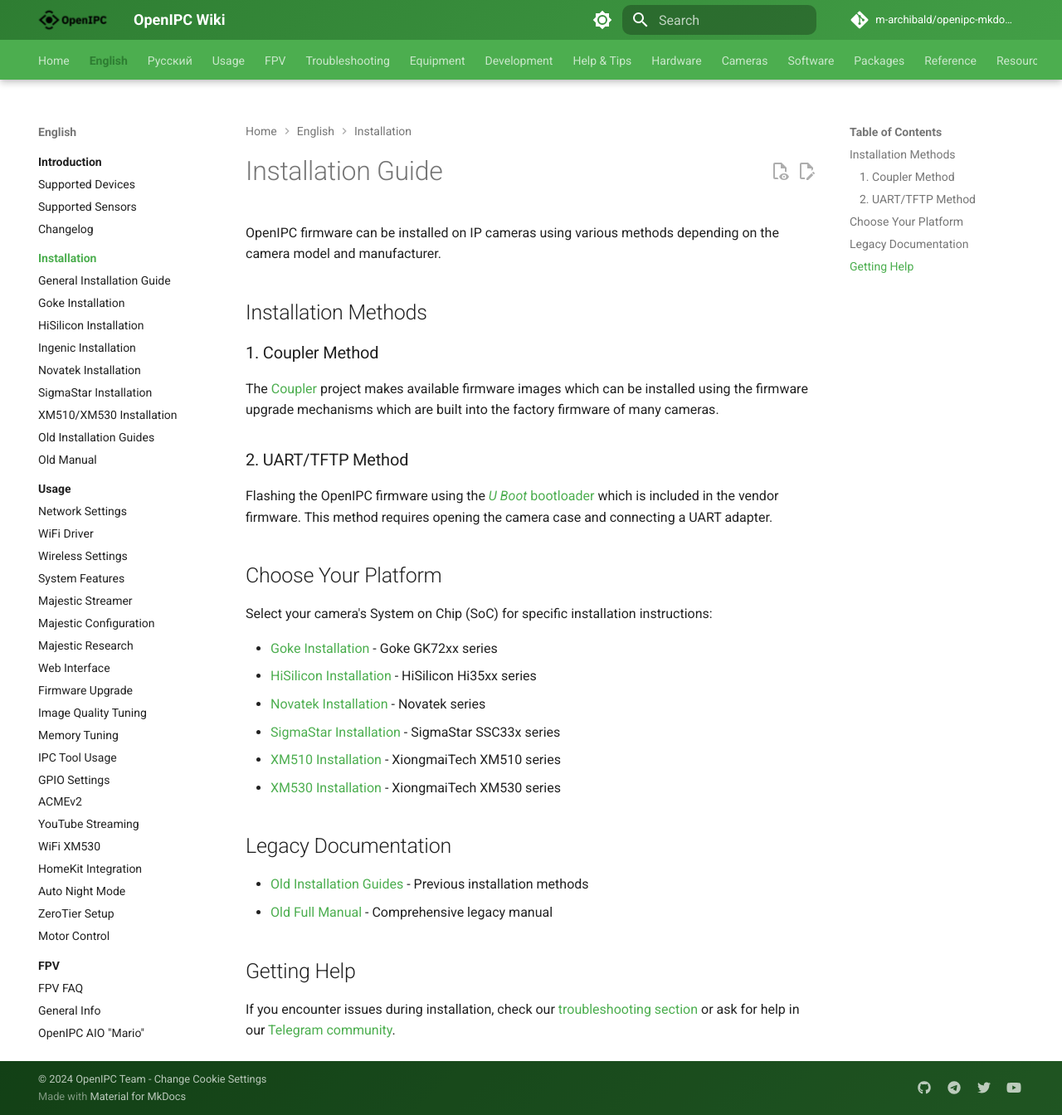
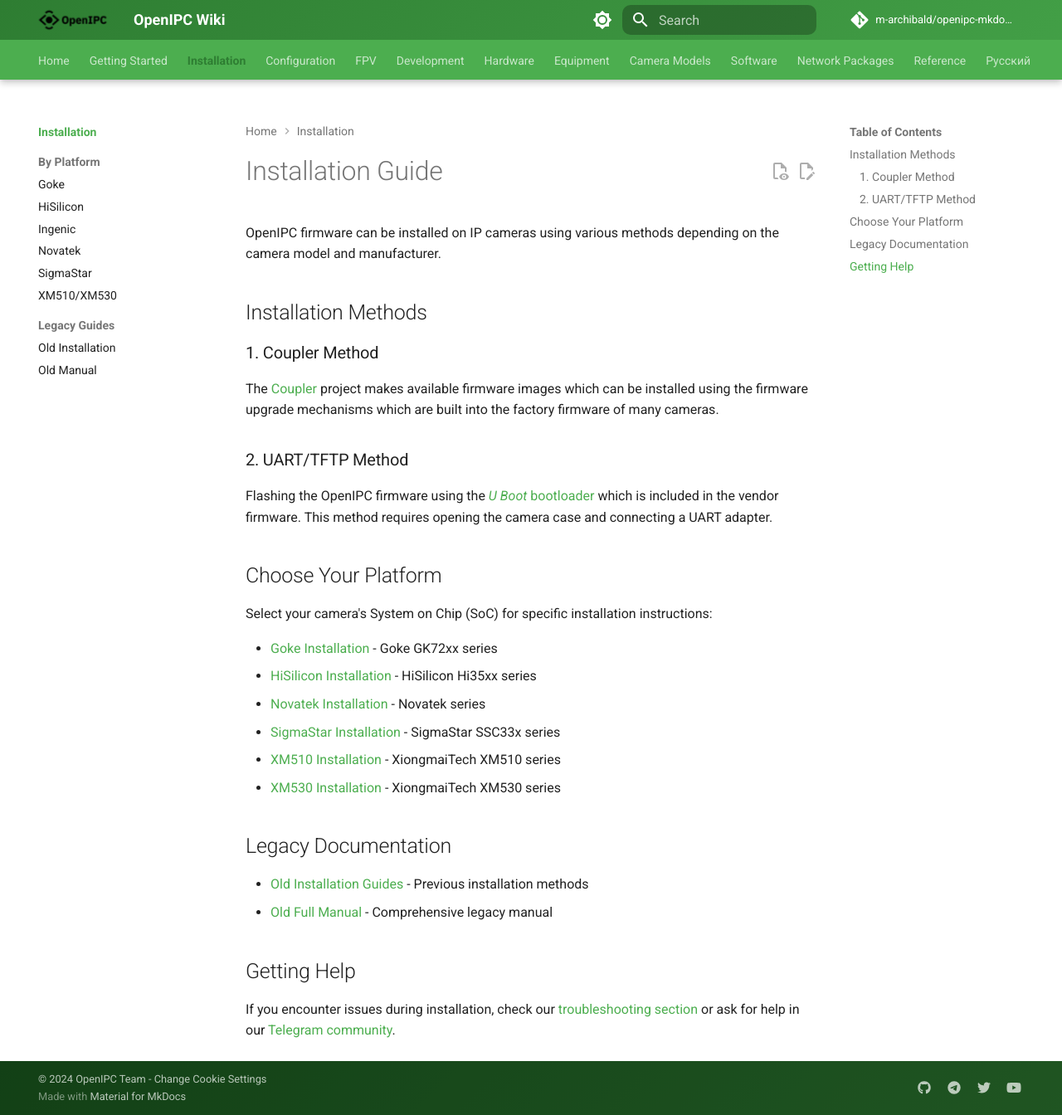
Before and after one commit to m-archibald/openipc-mkdocs-wiki, an MkDocs documentation site: the page built from docs/en/installation/index.md, in a window 1280 px wide and 1344 px high. Shown: the whole window at 83% size. Built offline with MkDocs 1.6.1 and Material for MkDocs 9.7.7, drawn with Linux system fonts in a browser that asks for light colours; comment, search, counter and statistics services are not loaded; the version menu is left out; some of the changed lines change nothing that is shown.

Commit message:
Improve navigation organization
- Reorganize navigation with logical user flow
- Group related items together (Getting Started, Configuration, etc.)
- Remove duplicate navigation entries
- Better categorization for easier browsing
- Improve Russian section organization

```diff
--- a/mkdocs.yml
+++ b/mkdocs.yml
@@ -104,96 +104,97 @@
 # Page tree
 nav:
   - Home: index.md
-  - English:
-    - Introduction:
-      - About OpenIPC: en/introduction/index.md
-      - Supported Devices: en/introduction/supported-devices.md
-      - Supported Sensors: en/introduction/supported-sensors.md
-      - Changelog: en/introduction/changelog.md
-    - Installation:
-      - Overview: en/installation/index.md
-      - General Installation Guide: en/installation/guide.md
-      - Goke Installation: en/installation/goke.md
-      - HiSilicon Installation: en/installation/hisilicon.md
-      - Ingenic Installation: en/installation/ingenic.md
-      - Novatek Installation: en/installation/novatek.md
-      - SigmaStar Installation: en/installation/sigmastar.md
-      - XM510/XM530 Installation: en/installation/xm530.md
-      - Old Installation Guides: en/installation/old.md
+  - Getting Started:
+    - About OpenIPC: en/introduction/index.md
+    - Quick Start: en/installation/guide.md
+    - Supported Devices: en/introduction/supported-devices.md
+    - Supported Sensors: en/introduction/supported-sensors.md
+  - Installation:
+    - Overview: en/installation/index.md
+    - By Platform:
+      - Goke: en/installation/goke.md
+      - HiSilicon: en/installation/hisilicon.md
+      - Ingenic: en/installation/ingenic.md
+      - Novatek: en/installation/novatek.md
+      - SigmaStar: en/installation/sigmastar.md
+      - XM510/XM530: en/installation/xm530.md
+    - Legacy Guides:
+      - Old Installation: en/installation/old.md
       - Old Manual: en/installation/old-manual.md
-    - Usage:
-      - Overview: en/usage/index.md
-      - Network Settings: en/usage/network-settings.md
+  - Configuration:
+    - Network Settings: en/usage/network-settings.md
+    - WiFi & Wireless:
       - WiFi Driver: en/usage/adding-wifi-driver.md
       - Wireless Settings: en/usage/wireless-settings.md
-      - System Features: en/usage/system-features.md
+    - Video Streaming:
       - Majestic Streamer: en/usage/majestic-streamer.md
       - Majestic Configuration: en/usage/majestic-config.md
       - Majestic Research: en/usage/majestic-research.md
+      - Image Quality: en/usage/image-quality-tuning.md
+      - YouTube Streaming: en/usage/youtube-streaming.md
+      - HomeKit Integration: en/usage/homekit-integration.md
+      - Auto Night Mode: en/usage/auto-night-mode.md
+    - System Management:
+      - System Features: en/usage/system-features.md
       - Web Interface: en/usage/web-interface.md
       - Firmware Upgrade: en/usage/sysupgrade.md
-      - Image Quality Tuning: en/usage/image-quality-tuning.md
       - Memory Tuning: en/usage/memory-tuning.md
-      - IPC Tool Usage: en/usage/ipctool.md
+      - IPC Tool: en/usage/ipctool.md
       - GPIO Settings: en/usage/gpio-settings.md
+      - Motor Control: en/usage/motors.md
+    - Network Services:
       - ACMEv2: en/usage/acme-v2.md
-      - YouTube Streaming: en/usage/youtube-streaming.md
+      - ZeroTier Setup: en/usage/zerotier.md
       - WiFi XM530: en/usage/wifi-xm530.md
-      - HomeKit Integration: en/usage/homekit-integration.md
-      - Auto Night Mode: en/usage/auto-night-mode.md
-      - ZeroTier Setup: en/usage/zerotier.md
-      - Motor Control: en/usage/motors.md
-    - FPV:
-      - FPV Overview: en/fpv/index.md
+  - FPV:
+    - FPV Overview: en/fpv/index.md
+    - Getting Started:
       - FPV FAQ: en/fpv/faq.md
       - General Info: en/fpv/general.md
-      - OpenIPC AIO "Mario": en/fpv/aio-mario.md
-      - OpenIPC AIO "UltraSight": en/fpv/aio-ultrasight.md
-      - OpenIPC AIO "Thinker": en/fpv/aio-thinker.md
       - Step-by-Step Guide: en/fpv/step-by-step.md
       - From Buy to Fly: en/fpv/buy-to-fly.md
-      - OpenIPC as FPV System: en/fpv/system.md
-      - SigmaStar FPV Devices: en/fpv/sigmastar.md
+    - OpenIPC FPV Systems:
+      - AIO "Mario": en/fpv/aio-mario.md
+      - AIO "UltraSight": en/fpv/aio-ultrasight.md
+      - AIO "Thinker": en/fpv/aio-thinker.md
+      - FPV System: en/fpv/system.md
+      - SigmaStar FPV: en/fpv/sigmastar.md
       - OpenIPC Alliance: en/fpv/alliance.md
-      - Ubuntu Groundstation: en/fpv/gs-ubuntu.md
-      - Orange Pi 5 Groundstation: en/fpv/gs-orange-pi5.md
+    - Ground Stations:
+      - Ubuntu: en/fpv/gs-ubuntu.md
+      - Orange Pi 5: en/fpv/gs-orange-pi5.md
       - Orange Pi 5 VRX: en/fpv/orange-pi-5-vrx.md
+      - Radxa: en/fpv/radxa.md
+    - FPV Resources:
       - FPV Videos: en/fpv/videos.md
       - RunCam WiFiLink: en/fpv/runcam-wifilink.md
-      - Radxa Groundstation: en/fpv/radxa.md
       - MAVFWD Tool: en/fpv/mavfwd.md
-    - Troubleshooting:
-      - Network Issues Hi35xx: en/troubleshooting/network-hi35xx.md
-      - Majestic Issues: en/troubleshooting/majestic.md
-      - SigmaStar Unbrick: en/troubleshooting/sigmastar-unbrick.md
-      - Ingenic T31 Unbrick: en/troubleshooting/ingenic-t31-unbrick.md
-    - Equipment:
-      - Flashing Equipment: en/equipment/flashing.md
+  - Development:
+    - Overview: en/development/index.md
+    - Build System:
+      - NFS Boot: en/development/nfs-boot.md
+      - Kernel Configuration: en/development/kernel.md
+      - Buildroot Packages: en/development/buildroot-packages.md
+      - Firmware Development: en/development/firmware.md
+    - Hardware Support:
+      - FFmpeg Usage: en/development/ffmpeg.md
+      - Supported Sensors: en/development/sensors.md
+      - Visual Sensor ID: en/development/visual-sensor-id.md
+      - Adding USB Driver: en/development/adding-usb-driver.md
+  - Hardware:
+    - Manufacturers:
+      - SoC: en/hardware/soc-manufacturers.md
+      - Sensors: en/hardware/sensor-manufacturers.md
+      - Boards: en/hardware/board-manufacturers.md
+  - Equipment:
+    - Flashing Equipment: en/equipment/flashing.md
+    - Hardware Tools:
       - CH341A Voltage Fix: en/equipment/ch341a-voltage-fix.md
       - Flash Chip Interfacing: en/equipment/flash-chip-interfacing.md
-    - Development:
-      - Overview: en/development/index.md
-      - NFS Boot: en/development/nfs-boot.md
-      - FFmpeg Usage: en/development/ffmpeg.md
-      - Kernel Configuration: en/development/kernel.md
-      - Supported Sensors List: en/development/sensors.md
-      - Visual Sensor Identification: en/development/visual-sensor-id.md
-      - Buildroot Packages: en/development/buildroot-packages.md
-      - Firmware Development: en/development/firmware.md
-      - Adding USB Driver: en/development/adding-usb-driver.md
-    - Help & Tips:
-      - FAQ: en/help/faq.md
-      - U-Boot Tips: en/help/uboot.md
-      - Web UI Help: en/help/webui.md
-      - Telegram Streaming: en/help/telegram-streaming.md
-      - Development Tricks: en/help/tricks.md
-      - Glossary: en/help/glossary.md
-    - Hardware:
-      - SoC Manufacturers: en/hardware/soc-manufacturers.md
-      - Sensor Manufacturers: en/hardware/sensor-manufacturers.md
-      - Board Manufacturers: en/hardware/board-manufacturers.md
-    - Cameras:
+  - Camera Models:
+    - Converters:
       - AHD2NET Converter: en/cameras/ahd2net-converter.md
+    - IP Cameras:
       - Chacon IPCAM-RI01: en/cameras/chacon-ipcam-ri01.md
       - Smartwares CIP-37210: en/cameras/smartwares-cip-37210.md
       - Foscam X5: en/cameras/foscam-x5.md
@@ -202,123 +203,29 @@
       - Digitus DN-16048: en/cameras/digitus-dn16048.md
       - XiongMai IPG-53H20AF: en/cameras/ipg-53h20af.md
       - LSC Smart Doorbell: en/cameras/lsc-doorbell.md
-    - Software:
-      - Video Recording Software: en/software/video-recording.md
-    - Packages:
-      - Vtun: en/packages/vtun.md
-      - WireGuard: en/packages/wireguard.md
-    - Reference:
-      - Company Names: en/reference/company-names.md
-      - To-Do List: en/reference/todo.md
-      - Contributing: en/reference/contribute.md
-      - Notes: en/reference/notes.md
+  - Software:
+    - Video Recording: en/software/video-recording.md
+  - Network Packages:
+    - Vtun: en/packages/vtun.md
+    - WireGuard: en/packages/wireguard.md
+  - Reference:
+    - Company Names: en/reference/company-names.md
+    - Contributing: en/reference/contribute.md
+    - To-Do List: en/reference/todo.md
+    - Notes: en/reference/notes.md
   - Русский:
     - Главная: ru/index.md
-    - Введение:
-      - О проекте: ru/introduction/index.md
-    - Установка:
-      - Обзор: ru/installation/index.md
-    - Использование:
-      - Обзор: ru/usage/index.md
-    - FPV:
-      - Обзор: ru/fpv/index.md
+    - О проекте: ru/introduction/index.md
+    - Установка: ru/installation/index.md
+    - Использование: ru/usage/index.md
+    - FPV: ru/fpv/index.md
     - Помощь:
       - FAQ: ru/help/faq.md
       - Веб-интерфейс: ru/help/webui.md
       - Telegram: ru/help/telegram.md
     - Камеры:
       - Switcam HS-303: ru/cameras/hs303.md
-    - Справка:
-      - Участие в проекте: ru/reference/contribute.md
-  - Usage:
-    - Network Settings: en/usage/network-settings.md
-    - WiFi Driver: en/usage/adding-wifi-driver.md
-    - Wireless Settings: en/usage/wireless-settings.md
-    - System Features: en/usage/system-features.md
-    - Majestic Streamer: en/usage/majestic-streamer.md
-    - Majestic Configuration: en/usage/majestic-config.md
-    - Majestic Research: en/usage/majestic-research.md
-    - Web Interface: en/usage/web-interface.md
-    - Firmware Upgrade: en/usage/sysupgrade.md
-    - Image Quality Tuning: en/usage/image-quality-tuning.md
-    - Memory Tuning: en/usage/memory-tuning.md
-    - IPC Tool Usage: en/usage/ipctool.md
-    - GPIO Settings: en/usage/gpio-settings.md
-    - ACMEv2: en/usage/acme-v2.md
-    - YouTube Streaming: en/usage/youtube-streaming.md
-    - WiFi XM530: en/usage/wifi-xm530.md
-    - HomeKit Integration: en/usage/homekit-integration.md
-    - Auto Night Mode: en/usage/auto-night-mode.md
-    - ZeroTier Setup: en/usage/zerotier.md
-    - Motor Control: en/usage/motors.md
-  - FPV:
-    - FPV Overview: en/fpv/index.md
-    - FPV FAQ: en/fpv/faq.md
-    - General Info: en/fpv/general.md
-    - OpenIPC AIO "Mario": en/fpv/aio-mario.md
-    - OpenIPC AIO "UltraSight": en/fpv/aio-ultrasight.md
-    - OpenIPC AIO "Thinker": en/fpv/aio-thinker.md
-    - Step-by-Step Guide: en/fpv/step-by-step.md
-    - From Buy to Fly: en/fpv/buy-to-fly.md
-    - OpenIPC as FPV System: en/fpv/system.md
-    - SigmaStar FPV Devices: en/fpv/sigmastar.md
-    - OpenIPC Alliance: en/fpv/alliance.md
-    - Ubuntu Groundstation: en/fpv/gs-ubuntu.md
-    - Orange Pi 5 Groundstation: en/fpv/gs-orange-pi5.md
-    - Orange Pi 5 VRX: en/fpv/orange-pi-5-vrx.md
-    - FPV Videos: en/fpv/videos.md
-    - RunCam WiFiLink: en/fpv/runcam-wifilink.md
-    - Radxa Groundstation: en/fpv/radxa.md
-    - MAVFWD Tool: en/fpv/mavfwd.md
-  - Troubleshooting:
-    - Network Issues Hi35xx: en/troubleshooting/network-hi35xx.md
-    - Majestic Issues: en/troubleshooting/majestic.md
-    - SigmaStar Unbrick: en/troubleshooting/sigmastar-unbrick.md
-    - Ingenic T31 Unbrick: en/troubleshooting/ingenic-t31-unbrick.md
-  - Equipment:
-    - Flashing Equipment: en/equipment/flashing.md
-    - CH341A Voltage Fix: en/equipment/ch341a-voltage-fix.md
-    - Flash Chip Interfacing: en/equipment/flash-chip-interfacing.md
-  - Development:
-    - NFS Boot: en/development/nfs-boot.md
-    - FFmpeg Usage: en/development/ffmpeg.md
-    - Kernel Configuration: en/development/kernel.md
-    - Supported Sensors List: en/development/sensors.md
-    - Visual Sensor Identification: en/development/visual-sensor-id.md
-    - Buildroot Packages: en/development/buildroot-packages.md
-    - Firmware Development: en/development/firmware.md
-    - Adding USB Driver: en/development/adding-usb-driver.md
-  - Help & Tips:
-    - FAQ: en/help/faq.md
-    - U-Boot Tips: en/help/uboot.md
-    - Web UI Help: en/help/webui.md
-    - Telegram Streaming: en/help/telegram-streaming.md
-    - Development Tricks: en/help/tricks.md
-    - Glossary: en/help/glossary.md
-  - Hardware:
-    - SoC Manufacturers: en/hardware/soc-manufacturers.md
-    - Sensor Manufacturers: en/hardware/sensor-manufacturers.md
-    - Board Manufacturers: en/hardware/board-manufacturers.md
-  - Cameras:
-    - AHD2NET Converter: en/cameras/ahd2net-converter.md
-    - Chacon IPCAM-RI01: en/cameras/chacon-ipcam-ri01.md
-    - Smartwares CIP-37210: en/cameras/smartwares-cip-37210.md
-    - Foscam X5: en/cameras/foscam-x5.md
-    - TP-Link Tapo C110: en/cameras/tapo-c110.md
-    - ATOM Cam / Wyze: en/cameras/wyze-integration.md
-    - Digitus DN-16048: en/cameras/digitus-dn16048.md
-    - XiongMai IPG-53H20AF: en/cameras/ipg-53h20af.md
-    - LSC Smart Doorbell: en/cameras/lsc-doorbell.md
-  - Software:
-    - Video Recording Software: en/software/video-recording.md
-  - Packages:
-    - Vtun: en/packages/vtun.md
-    - WireGuard: en/packages/wireguard.md
-  - Reference:
-    - Company Names: en/reference/company-names.md
-    - To-Do List: en/reference/todo.md
-    - Contributing: en/reference/contribute.md
-    - Notes: en/reference/notes.md
+    - Участие в проекте: ru/reference/contribute.md
   - Resources:
     - OpenIPC Website: https://openipc.org/
     - GitHub Releases: https://github.com/OpenIPC/firmware/releases
```
